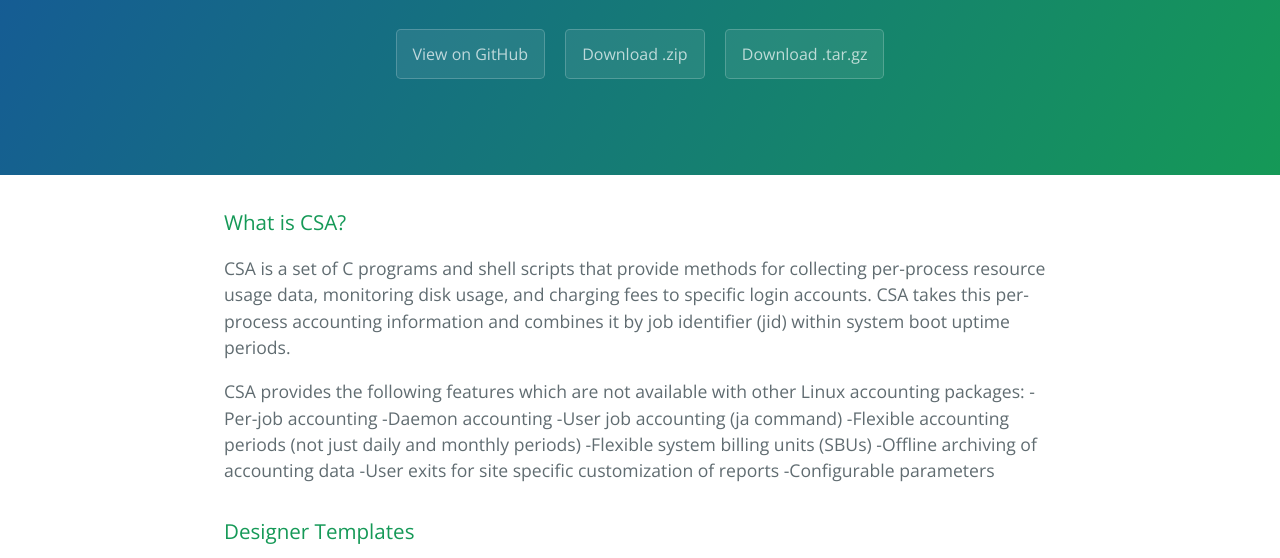
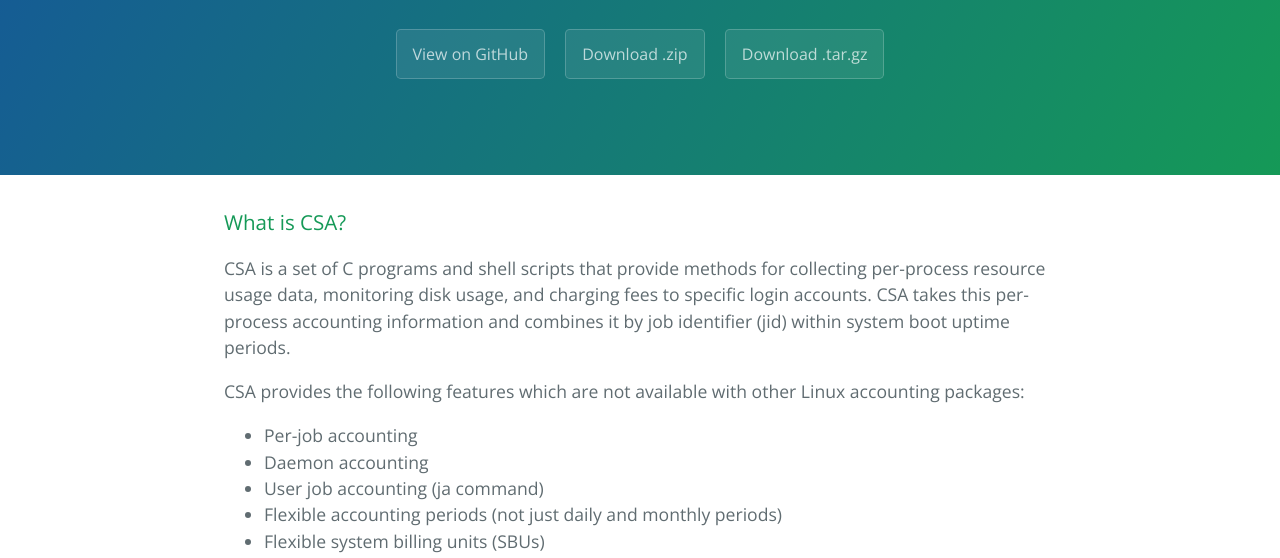
Before and after one commit to LinuxCSA/CSA, a plain HTML site: page index.html in a window 1280 px wide. Shown: the part 208-766 px from the top of the page. Drawn offline with nearby package versions, Linux system fonts and the light colour scheme.

```diff
--- a/index.html
+++ b/index.html
@@ -24,15 +24,18 @@
 
 <p>CSA is a set of C programs and shell scripts that provide methods for collecting per-process resource usage data, monitoring disk usage, and charging fees to specific login accounts. CSA takes this per-process accounting information and combines it by job identifier (jid) within system boot uptime periods.</p>
 
-<p>CSA provides the following features which are not available with other Linux accounting packages:
--Per-job accounting
--Daemon accounting
--User job accounting (ja command)
--Flexible accounting periods (not just daily and monthly periods)
--Flexible system billing units (SBUs)
--Offline archiving of accounting data
--User exits for site specific customization of reports
--Configurable parameters</p>
+<p>CSA provides the following features which are not available with other Linux accounting packages:</p>
+
+<ul>
+<li>Per-job accounting</li>
+<li>Daemon accounting</li>
+<li>User job accounting (ja command)</li>
+<li>Flexible accounting periods (not just daily and monthly periods)</li>
+<li>Flexible system billing units (SBUs)</li>
+<li>Offline archiving of accounting data</li>
+<li>User exits for site specific customization of reports</li>
+<li>Configurable parameters</li>
+</ul>
 
 <h3>
 <a id="designer-templates" class="anchor" href="#designer-templates" aria-hidden="true"><span aria-hidden="true" class="octicon octicon-link"></span></a>Designer Templates</h3>
```
Also changed, not shown: params.json (+1 -1 lines).
